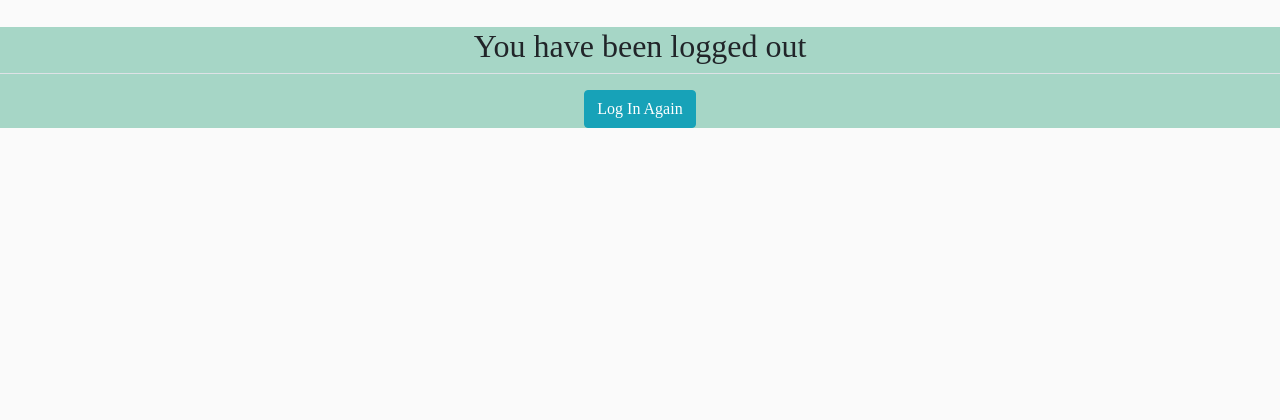
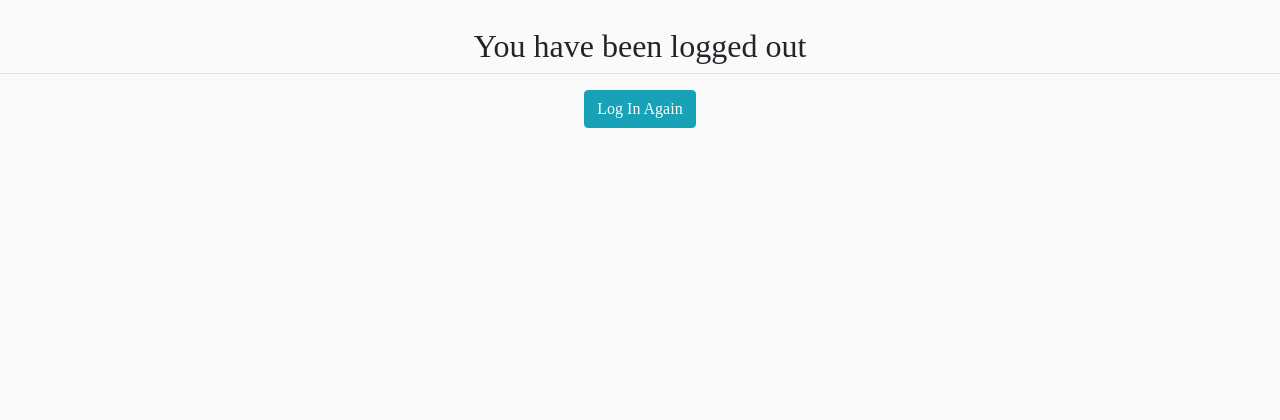
Before and after one commit to codingD-T/JobHunt_Application, a Django app: page /logout/ in a window 1280 px wide. Shown: the part 339-759 px from the top of the page. Run offline with Django 3.2, Linux system fonts and the light colour scheme; some libraries are stand-ins or nearby versions; some web fonts are replaced.

Commit message:
Frontend update 2.2.1

```diff
--- a/JobPortal/templates/logout.html
+++ b/JobPortal/templates/logout.html
@@ -1,7 +1,7 @@
 {% extends 'main.html' %}
 {% load static%}
 {% block content %}
-<div style="background-color:rgb(166, 214, 198);">
+<div style="">
 <div style="font-family: 'Times New Roman', Times, serif;">
     <h2 style="text-align: center;">You have been logged out</h2>
     <div class="border-top pt-3" style="text-align: center;">
```
